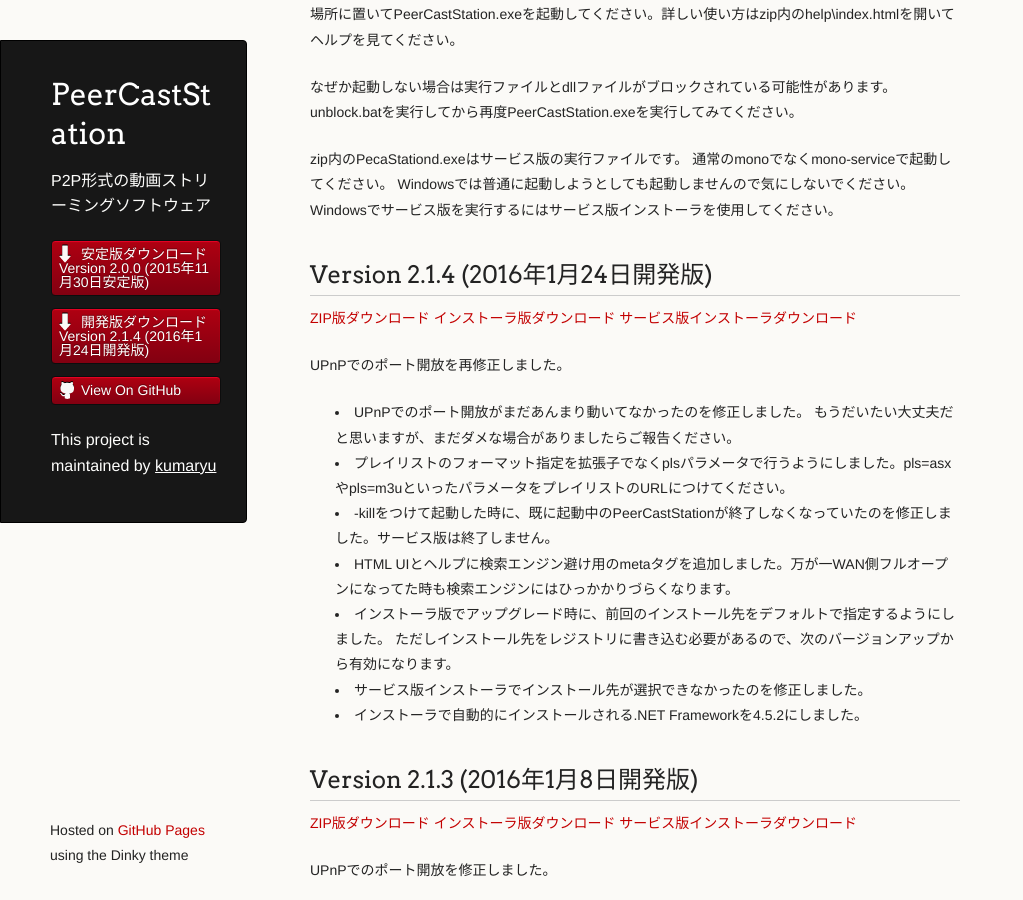
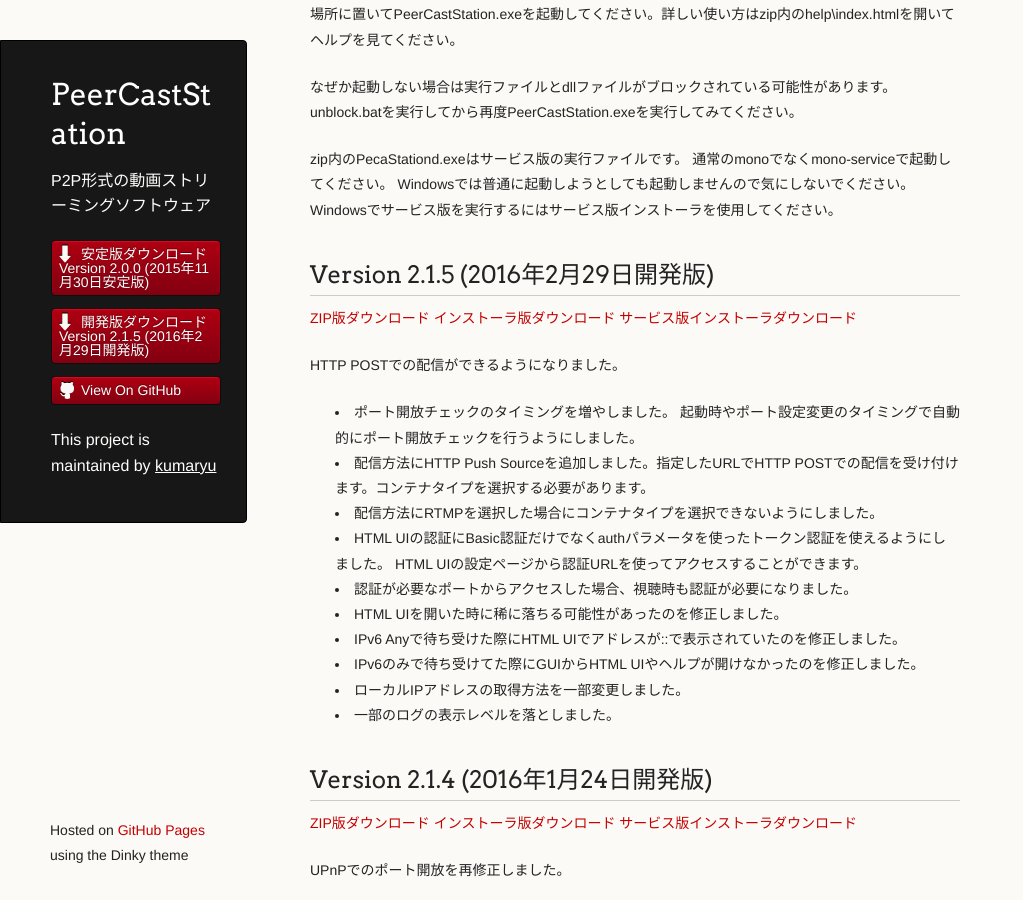
Before and after one commit to kumaryu/peercaststation, a Jekyll site: the page built from download-dev.mkd, in a window 1280 px wide and 900 px high, scrolled down 410 px. Shown: the whole window, without its empty margins (0-1023 px from the left). Built offline with Jekyll 4.4.1, drawn with Linux system fonts in a browser that asks for light colours.

Commit message:
Bumped version up to 2.1.5

```diff
--- a/_data/releasenotes.yml
+++ b/_data/releasenotes.yml
@@ -1,4 +1,35 @@
 ---
+- name: Version 2.1.5 (2016年2月29日開発版)
+  version: 2.1.5.0
+  channel: dev
+  notes: |
+    HTTP POSTでの配信ができるようになりました。
+
+    * ポート開放チェックのタイミングを増やしました。
+      起動時やポート設定変更のタイミングで自動的にポート開放チェックを行うようにしました。
+    * 配信方法にHTTP Push Sourceを追加しました。指定したURLでHTTP POSTでの配信を受け付けます。コンテナタイプを選択する必要があります。
+    * 配信方法にRTMPを選択した場合にコンテナタイプを選択できないようにしました。
+    * HTML UIの認証にBasic認証だけでなくauthパラメータを使ったトークン認証を使えるようにしました。
+      HTML UIの設定ページから認証URLを使ってアクセスすることができます。
+    * 認証が必要なポートからアクセスした場合、視聴時も認証が必要になりました。
+    * HTML UIを開いた時に稀に落ちる可能性があったのを修正しました。
+    * IPv6 Anyで待ち受けた際にHTML UIでアドレスが::で表示されていたのを修正しました。
+    * IPv6のみで待ち受けてた際にGUIからHTML UIやヘルプが開けなかったのを修正しました。
+    * ローカルIPアドレスの取得方法を一部変更しました。
+    * 一部のログの表示レベルを落としました。
+  date: 2016-02-29T23:50:00+09:00
+  url: http://www.pecastation.org/files/PeerCastStation-2.1.5.zip
+  enclosures:
+  - type: archive
+    url: http://www.pecastation.org/files/PeerCastStation-2.1.5.zip
+    length: 1628356
+  - type: installer
+    url: http://www.pecastation.org/files/PeerCastStation-2.1.5.exe
+    length: 2259767
+  - type: serviceinstaller
+    url: http://www.pecastation.org/files/PecaStationd-2.1.5.msi
+    length: 2024040
+
 - name: Version 2.1.4 (2016年1月24日開発版)
   version: 2.1.4.0
   channel: dev
--- a/_layouts/default.html
+++ b/_layouts/default.html
@@ -24,7 +24,7 @@
           <a class="buttons" href="download-stable.html">安定版ダウンロード<br>Version 2.0.0 (2015年11月30日安定版)</a>
           </li>
           <li class="download" style="width:auto; height:auto">
-          <a class="buttons" href="download-dev.html">開発版ダウンロード<br>Version 2.1.4 (2016年1月24日開発版)</a>
+          <a class="buttons" href="download-dev.html">開発版ダウンロード<br>Version 2.1.5 (2016年2月29日開発版)</a>
           </li>
           <li style="width:auto"><a class="buttons github" href="https://github.com/kumaryu/peercaststation">View On GitHub</a></li>
         </ul>
```
